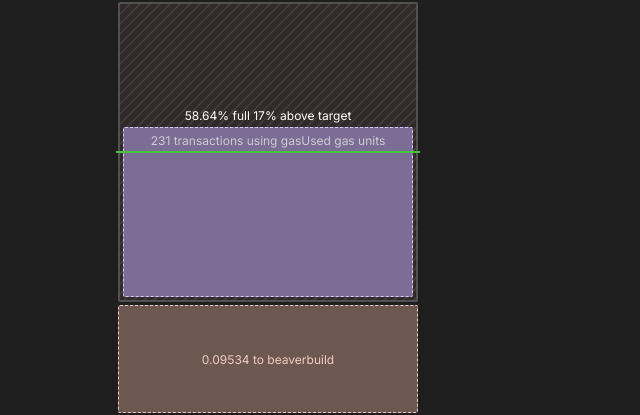
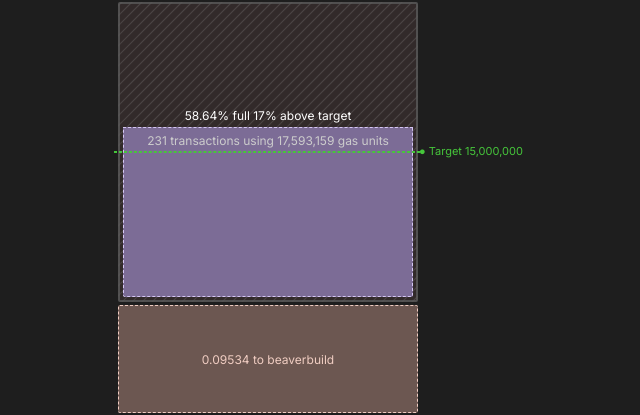
Before and after one commit to Greg-Johns/eip1559, a Next.js app: page / in a window 1280 px wide. Shown: the part 2395-2810 px from the top of the page, without its empty margins (372-1012 px from the left). Built offline with nearby package versions, Linux system fonts and the light colour scheme.

Commit message:
added target text

```diff
--- a/public/block-19874196-19874237.json
+++ b/public/block-19874196-19874237.json
@@ -1,18 +1,18 @@
 [
  {
-   "block": 19874196,
-   "dateTimeUTC": "2024-05-15 08:30:47",
-   "txn": 157,
-   "feeRecipient": "0x95222290dd7278aa3ddd389cc1e1d165cc4bafe5",
-   "feeRecipientNametag": "beaverbuild",
-   "gasUsed": "9,553,962",
-   "gasUsedPercentage": "31.85%",
-   "percentOfGasTarget": "-36%",
-   "gasLimit": "30,000,000",
-   "baseFee": "10.08 Gwei",
-   "reward": 0.03204,
-   "burntFeesEth": 0.09638,
-   "burntFeesPercentage": 75.04
+   "block": 0,
+   "dateTimeUTC": "",
+   "txn": 0,
+   "feeRecipient": "",
+   "feeRecipientNametag": "",
+   "gasUsed": "",
+   "gasUsedPercentage": "",
+   "percentOfGasTarget": "",
+   "gasLimit": "",
+   "baseFee": "",
+   "reward": 0,
+   "burntFeesEth": 0,
+   "burntFeesPercentage": 0
  },
  {
    "block": 19874197,
--- a/src/pages/gj.jsx
+++ b/src/pages/gj.jsx
@@ -8,7 +8,7 @@ const SvgComponent = (props) => (
     {...props}
   >
     <path
-      fill="#C9A651"
+      fill="#777"
       fillRule="evenodd"
       d="M56 28c0 15.464-12.536 28-28 28S0 43.464 0 28 12.536 0 28 0s28 12.536 28 28ZM16.97 14.424h11.879v4.109h-7.56V29.83h7.56v4.108h-11.88V14.424Zm9.333 28.849h11.879V22.909H26.303v4.177h7.56v12.01h-7.56v4.177Z"
       clipRule="evenodd"
--- a/src/pages/index.tsx
+++ b/src/pages/index.tsx
@@ -17,7 +17,6 @@ export default function Home() {
   const calc_tips_percentage = () => {
     const total_fees = burnt_fees_value * 100 / burnt_fees_percent;
     const t_percent = tips_value / total_fees * 100;
-    console.log(">", t_percent)
     return t_percent;
   };
 
@@ -25,6 +24,7 @@ export default function Home() {
   `;
   const [block_count, set_block_count] = useState<number>(0);
   const [block_num, set_block_num] = useState<number>(blockData[0].block);
+  const [gas_used, set_gas_used] = useState<string>(blockData[0].gasUsed);
   const [gas_used_percent, set_gas_used_percent] = useState<string>(blockData[0].gasUsedPercentage);
   const [gas_target, set_gas_target] = useState<string>(blockData[0].percentOfGasTarget);
   const [base_fee, set_base_fee] = useState<string>(blockData[0].baseFee);
@@ -49,6 +49,7 @@ export default function Home() {
     set_burnt_fees_value(blockData[block_count + 1]?.burntFeesEth);
     set_tips_value(blockData[block_count + 1]?.reward);
     set_tip_fees_percent(calc_tips_percentage());
+    set_gas_used(blockData[block_count + 1]?.gasUsed);
     set_gas_used_percent(blockData[block_count + 1]?.gasUsedPercentage);
     set_transactions(blockData[block_count + 1]?.txn);
     set_recipient(blockData[block_count + 1]?.feeRecipientNametag)
@@ -60,6 +61,7 @@ export default function Home() {
       set_burnt_fees_value(blockData[0]?.burntFeesEth);
       set_tips_value(blockData[0]?.reward);
       set_block_num(19874197)
+      set_gas_used(blockData[0]?.gasUsed);
       set_gas_used_percent(blockData[0]?.gasUsedPercentage);
       set_transactions(blockData[0]?.txn);
       set_recipient(_ => blockData[0]?.feeRecipientNametag)
@@ -147,7 +149,7 @@ export default function Home() {
                 {gas_used_percent} full {gas_target} {gas_target?.[0] === '-' ? 'below' : 'above'} target
               </GasUsedValue>
               <TransactionCount>
-                {transactions} transactions using gasUsed gas units
+                {transactions} transactions using {gas_used} gas units
               </TransactionCount>
             </GasUsed>
           </Block>
@@ -223,10 +225,10 @@ const Block = styled.div<BlockProps>`
   padding: 3px;
 `;
 
-interface GasUsedPRops {
+interface GasUsedProps {
   gas_used_percent: string;
 }
-const GasUsed = styled.div<GasUsedPRops>`
+const GasUsed = styled.div<GasUsedProps>`
   width: 100%;
   transition-property: height;
   transition-duration: 2s;
@@ -234,7 +236,7 @@ const GasUsed = styled.div<GasUsedPRops>`
   background-color: #4E4560;
   background-color: rgb(124, 108, 150);
   border: 1px dashed #D6C7F4;
-  border-radius: 2px;
+  border-radius: 0 0 2px 2px;
   color: #eee;
 `;
 const GasUsedValue = styled.p`
@@ -263,12 +265,25 @@ const BaseValue = styled.p`
 const GeneralEqualibrium = styled.p`
   margin-top: -151px;
   margin-bottom: 152px;
-  margin-left: -2px;
-  width: 304px;
-  border: .5px solid #46C63B;
+  margin-left: -4px;
+  width: 306px;
+  border: .5px dashed #46C63B;
   position: relative;
   z-index: 1;
+  &::after {
+    position: absolute;
+    top: -9px;
+    width: 120px;
+    left: 304px;
+    color: #46C63B;
+    font-size: 11px;
+    content: '● Target 15,000,000';
+  }
 `;
+
+const TipBaseContainer = styled.div`
+  height: 300px;
+`
 
 interface BaseFeeProps {
   burnt_fees_percent: number;
@@ -288,9 +303,6 @@ const BaseFees = styled.div<BaseFeeProps>`
   color: #eee;
 `;
 
-const TipBaseContainer = styled.div`
-  height: 300px;
-`
 interface TipsProps {
   tip_fees_percent: number;
 };
--- a/src/styles/globals.css
+++ b/src/styles/globals.css
@@ -142,7 +142,7 @@ footer a {
 }
 
 footer svg {
-  opacity: 0.6;
+  opacity: 0.4;
 }
 
 footer svg:hover {
```
